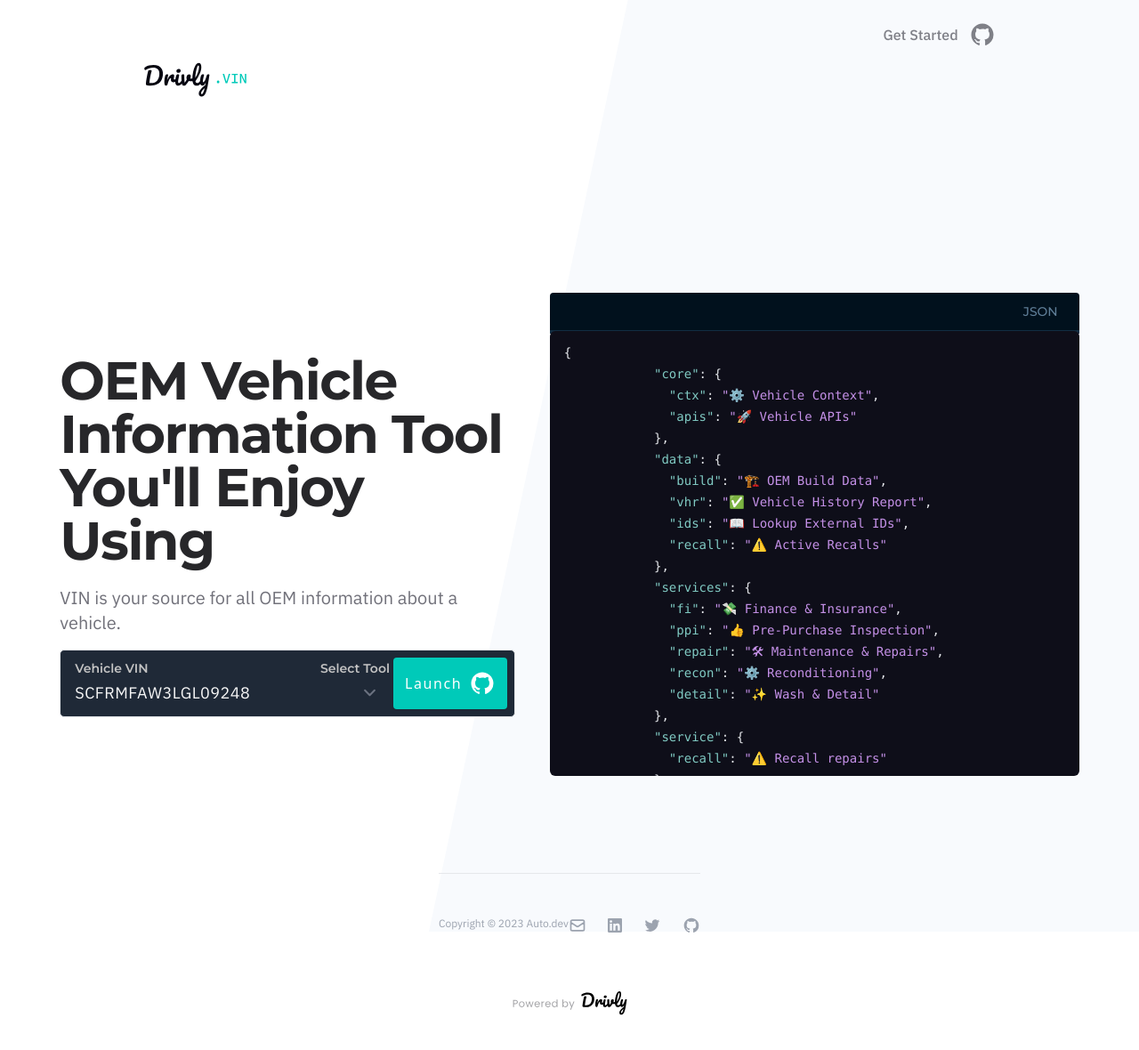
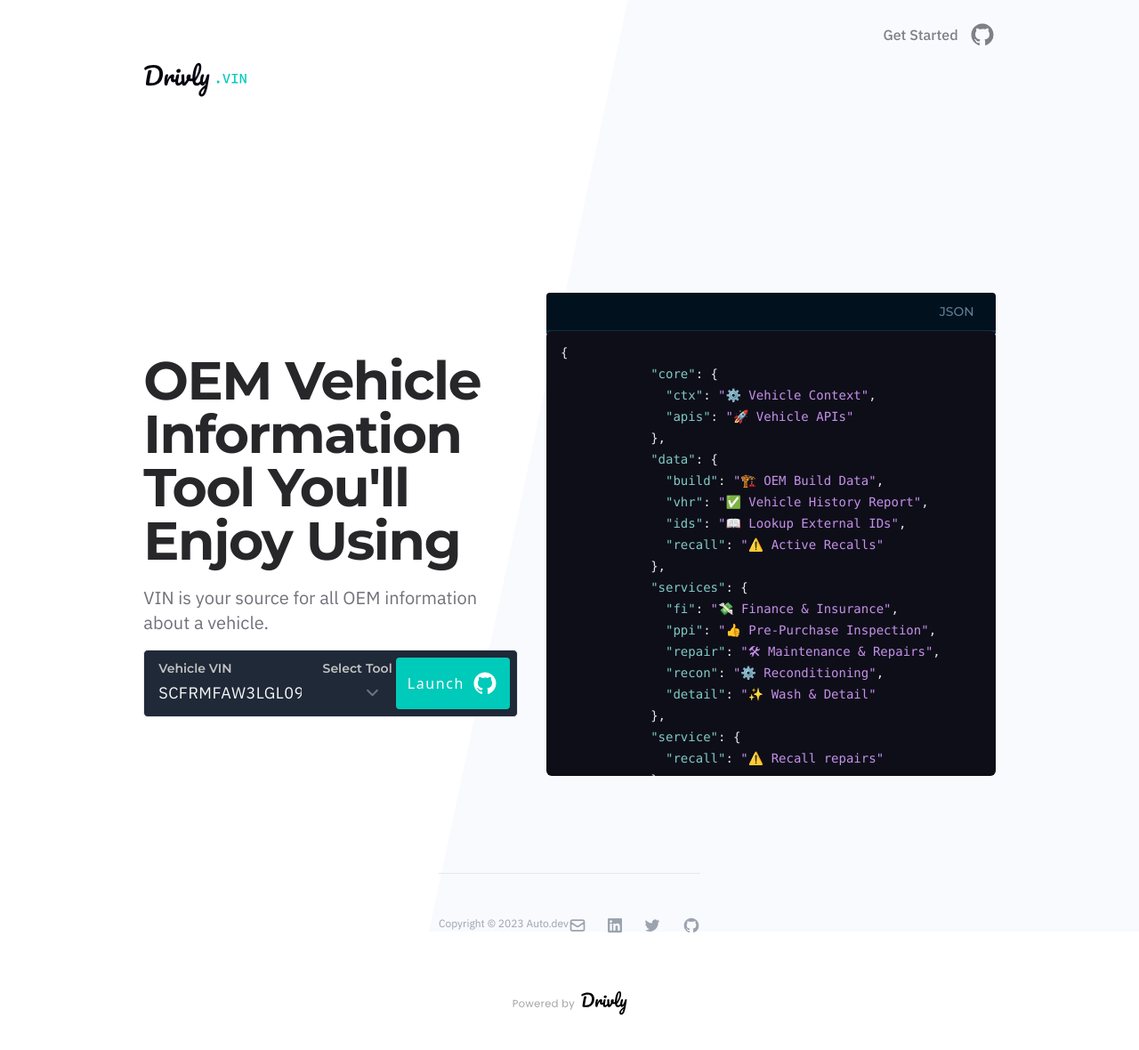
Before and after one commit to drivly/page.vin, a Jekyll site: the page built from README.md, in a window 1280 px wide. Shown: the top 1180 px of the page at 89% size. Built offline with Jekyll 4.4.1, drawn with Linux system fonts in a browser that asks for light colours; nearby versions of some CDN libraries; our own code applies the rules of GitHub Pages for plain Markdown files; comment, search, counter and statistics services are not loaded.

Commit message:
adjusting layout

```diff
--- a/_layouts/default.html
+++ b/_layouts/default.html
@@ -160,7 +160,7 @@
         </a>
       </div>
     </nav>
-    <div class="flex flex-col xl:flex-row w-full items-center xl:col-span-12 gap-8">
+    <div class="flex flex-col xl:flex-row items-center xl:col-start-2 xl:col-span-10 gap-8">
       <div class="col-start-2 col-span-4 max-w-lg lg:w-full mx-auto">
         <h1
           class="mt-3 text-4xl font-bold tracking-tight text-zinc-800 sm:text-5xl md:text-6xl"
```
